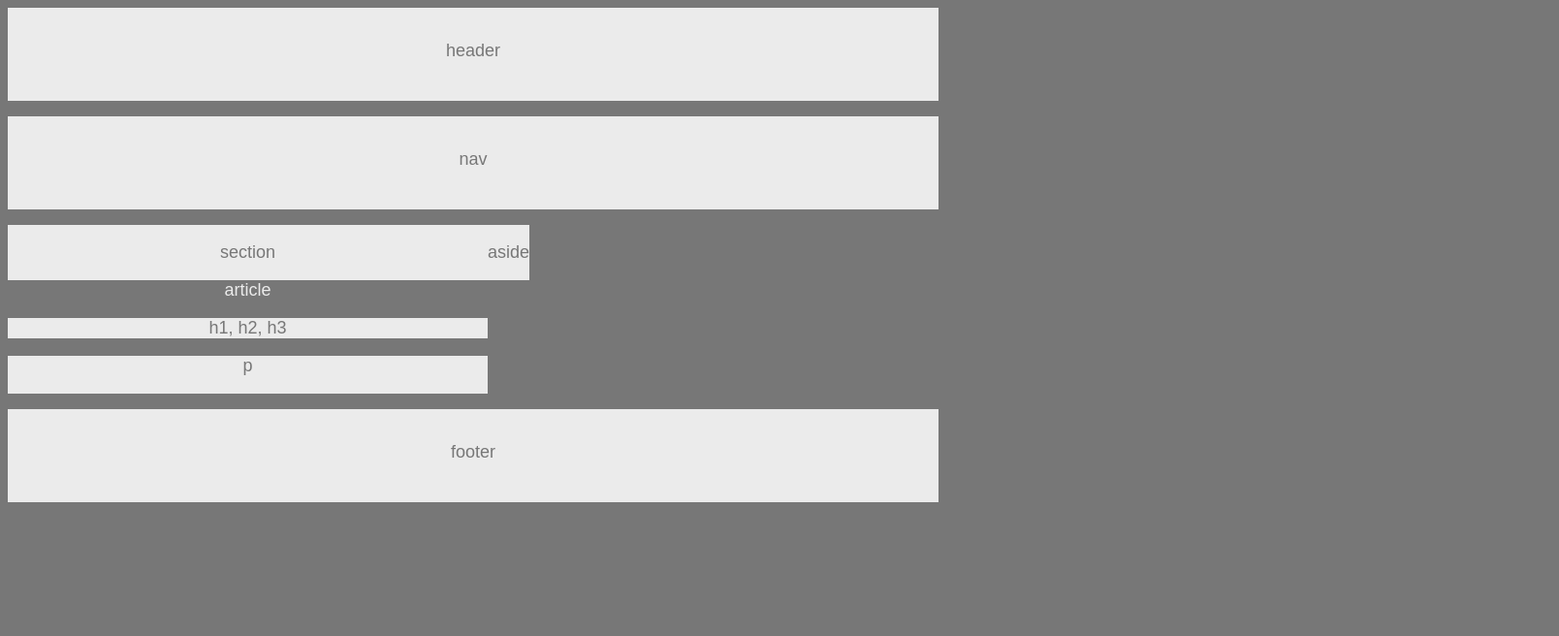
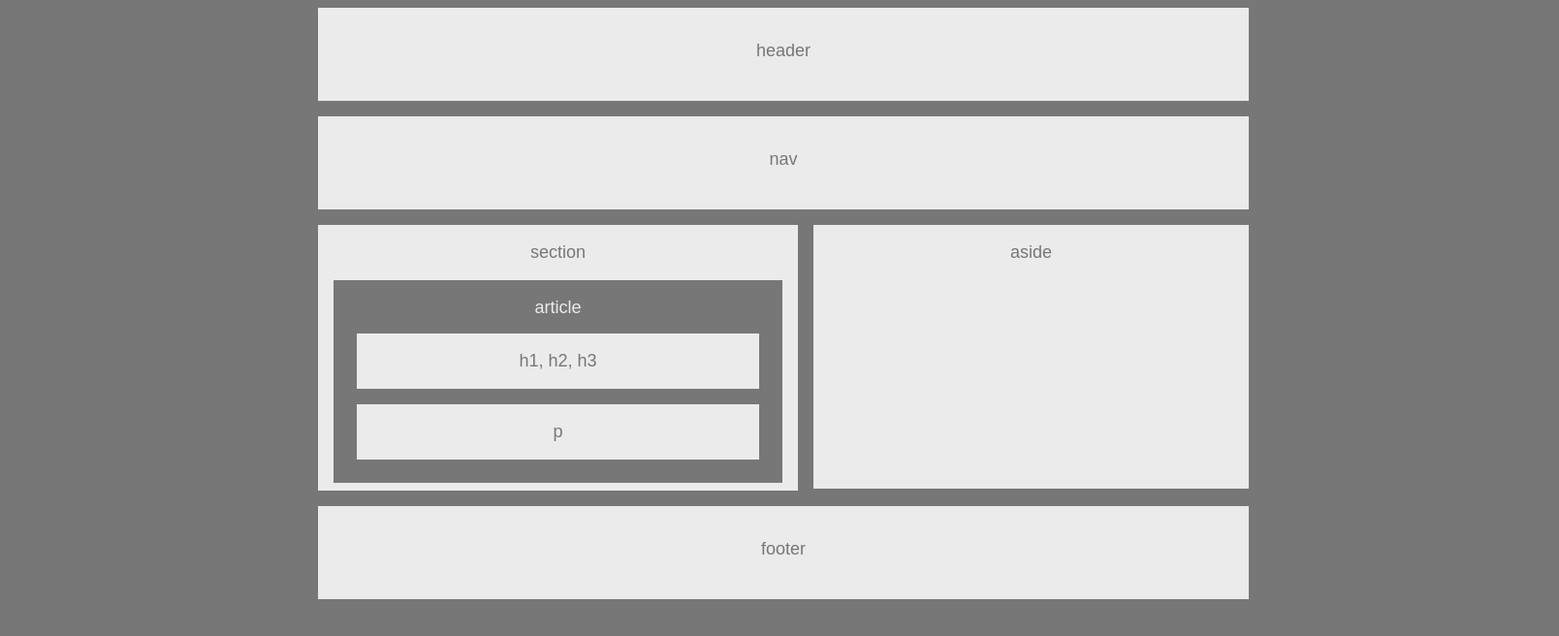
Before and after one commit to chesteraustin/HW-Wireframe, a plain HTML site: page index.html in a window 1280 px wide. Shown: the whole page at 97% size, 1608 px wide, since content can reach past the window. Drawn offline with Linux system fonts and the light colour scheme.

Commit message:
final changes

```diff
--- a/style.css
+++ b/style.css
@@ -1,6 +1,8 @@
 body {
 	background-color: #777;
 	width: 960px;
+	padding-left: 25%;
+	padding-right: 25%;
 }
 
 header {
@@ -34,27 +36,52 @@ section {
 	background-color: #ebebeb;
 	width: 495px;
 	float: left;
+	overflow: overlay;
 }
 
 aside {
 	background-color: #ebebeb;
 	float: left;
+	margin: 0em 0em 0em 1em;
+	width: 449px;
+	height: 272px;
 }
 
 article {
 	background-color: #777;
+	margin: .5em 1em .5em 1em;
+	padding: 0 .5em .5em .5em;
 }
 
 #articleText {
 	color: #ebebeb;
+	margin: .5em 1em .5em 1em;
+	padding-top: 1em;
 }
 
 article div{
+	margin: 1em 1em 1em 1em;
 	background-color: #ebebeb;
+	overflow: overlay;
 }
+/*
+#headerSection {
+	color: #ebebeb;
+	height: .5em;
+	margin: .5em 1em .5em 1em;
+	padding-top: .5em;
+	padding-bottom: .5em;
+}
+*/
 
-#headerSection{
+#paragraphSection {
 	color: #ebebeb;
+/*
+	height: 2em;
+	margin: .5em 1em .5em 1em;
+	padding-top: .5em;
+	padding-bottom: .5em;
+*/
 }
 .clear {
 	clear: both;
```
